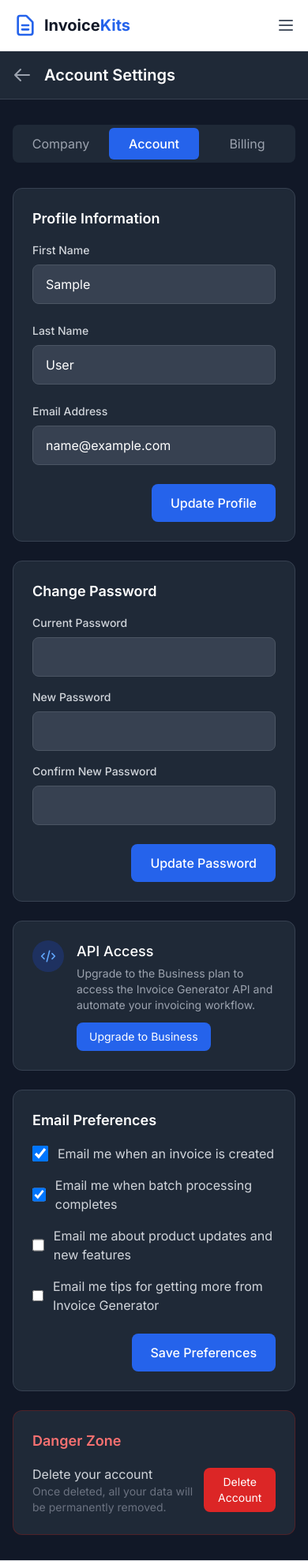
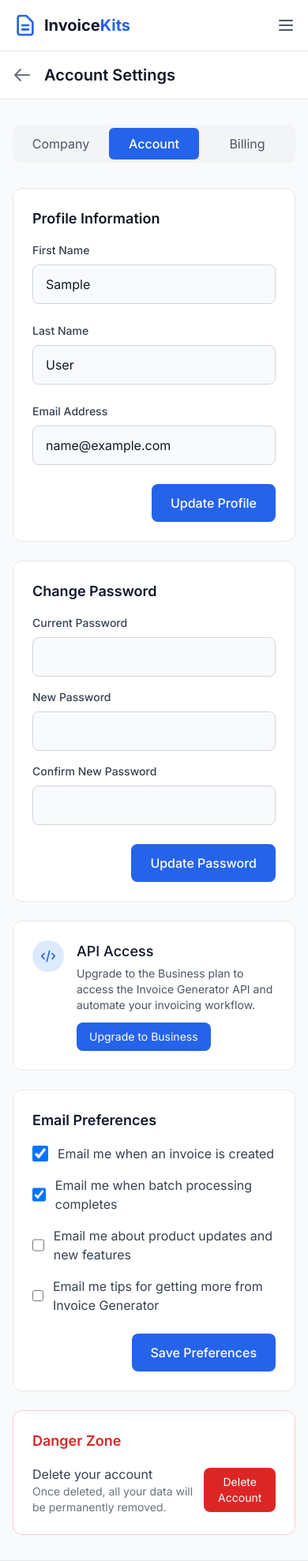
Before and after one commit to ryanpate/invoice-generator, a Django app: page /dashboard/settings/ in a window 390 px wide. Shown: the top 1977 px of the page at 79% size. Run offline with Django 4.2, Linux system fonts and the light colour scheme; the visitor is signed in with stand-in values (Sample User, id 1); parts of the project's set-up code (start-up, migrations or seed data) failed here and were passed over; some libraries are stand-ins or nearby versions.

Commit message:
Add responsive dark/light mode to settings pages
- Update company.html with responsive dark: classes
- Update account.html with responsive dark: classes
- Both pages now follow system/user theme preference
- Light backgrounds for light mode, dark backgrounds for dark mode

🤖 Generated with [Claude Code](https://claude.com/claude-code)

Co-Authored-By: Claude Opus 4.5 <noreply@anthropic.com>

```diff
--- a/templates/settings/account.html
+++ b/templates/settings/account.html
@@ -4,18 +4,18 @@
 {% block title %}Account Settings - InvoiceKits{% endblock %}
 
 {% block content %}
-<div class="min-h-screen bg-gray-900">
+<div class="min-h-screen bg-gray-50 dark:bg-gray-900 transition-colors duration-200">
     <!-- Header -->
-    <header class="bg-gray-800 border-b border-gray-700">
+    <header class="bg-white dark:bg-gray-800 border-b border-gray-200 dark:border-gray-700 transition-colors duration-200">
         <div class="max-w-7xl mx-auto px-4 sm:px-6 lg:px-8">
             <div class="flex justify-between items-center py-4">
                 <div class="flex items-center space-x-4">
-                    <a href="{% url 'accounts:dashboard' %}" class="text-gray-400 hover:text-white">
+                    <a href="{% url 'accounts:dashboard' %}" class="text-gray-500 dark:text-gray-400 hover:text-gray-900 dark:hover:text-white">
                         <svg class="w-6 h-6" fill="none" stroke="currentColor" viewBox="0 0 24 24">
                             <path stroke-linecap="round" stroke-linejoin="round" stroke-width="2" d="M10 19l-7-7m0 0l7-7m-7 7h18"></path>
                         </svg>
                     </a>
-                    <h1 class="text-xl font-semibold text-white">Account Settings</h1>
+                    <h1 class="text-xl font-semibold text-gray-900 dark:text-white">Account Settings</h1>
                 </div>
             </div>
         </div>
@@ -23,14 +23,14 @@
 
     <main class="max-w-4xl mx-auto px-4 sm:px-6 lg:px-8 py-8">
         <!-- Settings Navigation -->
-        <div class="flex space-x-1 mb-8 bg-gray-800 p-1 rounded-lg">
-            <a href="{% url 'companies:settings' %}" class="flex-1 py-2 px-4 text-center rounded-md text-gray-400 hover:text-white hover:bg-gray-700 transition">
+        <div class="flex space-x-1 mb-8 bg-gray-100 dark:bg-gray-800 p-1 rounded-lg transition-colors duration-200">
+            <a href="{% url 'companies:settings' %}" class="flex-1 py-2 px-4 text-center rounded-md text-gray-600 dark:text-gray-400 hover:text-gray-900 dark:hover:text-white hover:bg-gray-200 dark:hover:bg-gray-700 transition">
                 Company
             </a>
             <a href="{% url 'accounts:settings' %}" class="flex-1 py-2 px-4 text-center rounded-md bg-blue-600 text-white font-medium">
                 Account
             </a>
-            <a href="{% url 'billing:overview' %}" class="flex-1 py-2 px-4 text-center rounded-md text-gray-400 hover:text-white hover:bg-gray-700 transition">
+            <a href="{% url 'billing:overview' %}" class="flex-1 py-2 px-4 text-center rounded-md text-gray-600 dark:text-gray-400 hover:text-gray-900 dark:hover:text-white hover:bg-gray-200 dark:hover:bg-gray-700 transition">
                 Billing
             </a>
         </div>
@@ -38,23 +38,23 @@
         <!-- Profile Information -->
         <form method="POST" action="{% url 'accounts:update_profile' %}">
             {% csrf_token %}
-            <div class="bg-gray-800 rounded-xl border border-gray-700 p-6 mb-6">
-                <h2 class="text-lg font-semibold text-white mb-4">Profile Information</h2>
+            <div class="bg-white dark:bg-gray-800 rounded-xl border border-gray-200 dark:border-gray-700 p-6 mb-6 transition-colors duration-200">
+                <h2 class="text-lg font-semibold text-gray-900 dark:text-white mb-4">Profile Information</h2>
                 <div class="grid grid-cols-1 md:grid-cols-2 gap-6">
                     <div>
-                        <label class="block text-sm font-medium text-gray-300 mb-2">First Name</label>
+                        <label class="block text-sm font-medium text-gray-700 dark:text-gray-300 mb-2">First Name</label>
                         <input type="text" name="first_name" value="{{ user.first_name }}"
-                            class="w-full px-4 py-3 bg-gray-700 border border-gray-600 rounded-lg text-white focus:outline-none focus:ring-2 focus:ring-blue-500">
+                            class="w-full px-4 py-3 bg-gray-50 dark:bg-gray-700 border border-gray-300 dark:border-gray-600 rounded-lg text-gray-900 dark:text-white focus:outline-none focus:ring-2 focus:ring-blue-500 transition-colors">
                     </div>
                     <div>
-                        <label class="block text-sm font-medium text-gray-300 mb-2">Last Name</label>
+                        <label class="block text-sm font-medium text-gray-700 dark:text-gray-300 mb-2">Last Name</label>
                         <input type="text" name="last_name" value="{{ user.last_name }}"
-                            class="w-full px-4 py-3 bg-gray-700 border border-gray-600 rounded-lg text-white focus:outline-none focus:ring-2 focus:ring-blue-500">
+                            class="w-full px-4 py-3 bg-gray-50 dark:bg-gray-700 border border-gray-300 dark:border-gray-600 rounded-lg text-gray-900 dark:text-white focus:outline-none focus:ring-2 focus:ring-blue-500 transition-colors">
                     </div>
                     <div class="md:col-span-2">
-                        <label class="block text-sm font-medium text-gray-300 mb-2">Email Address</label>
+                        <label class="block text-sm font-medium text-gray-700 dark:text-gray-300 mb-2">Email Address</label>
                         <input type="email" name="email" value="{{ user.email }}"
-                            class="w-full px-4 py-3 bg-gray-700 border border-gray-600 rounded-lg text-white focus:outline-none focus:ring-2 focus:ring-blue-500">
+                            class="w-full px-4 py-3 bg-gray-50 dark:bg-gray-700 border border-gray-300 dark:border-gray-600 rounded-lg text-gray-900 dark:text-white focus:outline-none focus:ring-2 focus:ring-blue-500 transition-colors">
                     </div>
                 </div>
                 <div class="mt-6 flex justify-end">
@@ -68,23 +68,23 @@
         <!-- Change Password -->
         <form method="POST" action="{% url 'accounts:change_password' %}">
             {% csrf_token %}
-            <div class="bg-gray-800 rounded-xl border border-gray-700 p-6 mb-6">
-                <h2 class="text-lg font-semibold text-white mb-4">Change Password</h2>
+            <div class="bg-white dark:bg-gray-800 rounded-xl border border-gray-200 dark:border-gray-700 p-6 mb-6 transition-colors duration-200">
+                <h2 class="text-lg font-semibold text-gray-900 dark:text-white mb-4">Change Password</h2>
                 <div class="space-y-4">
                     <div>
-                        <label class="block text-sm font-medium text-gray-300 mb-2">Current Password</label>
+                        <label class="block text-sm font-medium text-gray-700 dark:text-gray-300 mb-2">Current Password</label>
                         <input type="password" name="current_password"
-                            class="w-full px-4 py-3 bg-gray-700 border border-gray-600 rounded-lg text-white focus:outline-none focus:ring-2 focus:ring-blue-500">
+                            class="w-full px-4 py-3 bg-gray-50 dark:bg-gray-700 border border-gray-300 dark:border-gray-600 rounded-lg text-gray-900 dark:text-white focus:outline-none focus:ring-2 focus:ring-blue-500 transition-colors">
                     </div>
                     <div>
-                        <label class="block text-sm font-medium text-gray-300 mb-2">New Password</label>
+                        <label class="block text-sm font-medium text-gray-700 dark:text-gray-300 mb-2">New Password</label>
                         <input type="password" name="new_password1"
-                            class="w-full px-4 py-3 bg-gray-700 border border-gray-600 rounded-lg text-white focus:outline-none focus:ring-2 focus:ring-blue-500">
+                            class="w-full px-4 py-3 bg-gray-50 dark:bg-gray-700 border border-gray-300 dark:border-gray-600 rounded-lg text-gray-900 dark:text-white focus:outline-none focus:ring-2 focus:ring-blue-500 transition-colors">
                     </div>
                     <div>
-                        <label class="block text-sm font-medium text-gray-300 mb-2">Confirm New Password</label>
+                        <label class="block text-sm font-medium text-gray-700 dark:text-gray-300 mb-2">Confirm New Password</label>
                         <input type="password" name="new_password2"
-                            class="w-full px-4 py-3 bg-gray-700 border border-gray-600 rounded-lg text-white focus:outline-none focus:ring-2 focus:ring-blue-500">
+                            class="w-full px-4 py-3 bg-gray-50 dark:bg-gray-700 border border-gray-300 dark:border-gray-600 rounded-lg text-gray-900 dark:text-white focus:outline-none focus:ring-2 focus:ring-blue-500 transition-colors">
                     </div>
                 </div>
                 <div class="mt-6 flex justify-end">
@@ -97,15 +97,15 @@
 
         <!-- API Key (for Business plan) -->
         {% if user.subscription_tier == 'business' or user.subscription_tier == 'enterprise' %}
-        <div class="bg-gray-800 rounded-xl border border-gray-700 p-6 mb-6">
-            <h2 class="text-lg font-semibold text-white mb-4">API Access</h2>
+        <div class="bg-white dark:bg-gray-800 rounded-xl border border-gray-200 dark:border-gray-700 p-6 mb-6 transition-colors duration-200">
+            <h2 class="text-lg font-semibold text-gray-900 dark:text-white mb-4">API Access</h2>
             <div class="space-y-4">
                 <div>
-                    <label class="block text-sm font-medium text-gray-300 mb-2">API Key</label>
+                    <label class="block text-sm font-medium text-gray-700 dark:text-gray-300 mb-2">API Key</label>
                     <div class="flex space-x-3">
                         <input type="text" value="{{ user.api_key|default:'Click Generate to create API key' }}" readonly id="apiKey"
-                            class="flex-1 px-4 py-3 bg-gray-700 border border-gray-600 rounded-lg text-gray-400 font-mono text-sm">
-                        <button type="button" onclick="copyApiKey()" class="px-4 py-3 bg-gray-700 text-white rounded-lg hover:bg-gray-600 transition">
+                            class="flex-1 px-4 py-3 bg-gray-50 dark:bg-gray-700 border border-gray-300 dark:border-gray-600 rounded-lg text-gray-500 dark:text-gray-400 font-mono text-sm">
+                        <button type="button" onclick="copyApiKey()" class="px-4 py-3 bg-gray-100 dark:bg-gray-700 text-gray-700 dark:text-white rounded-lg hover:bg-gray-200 dark:hover:bg-gray-600 transition">
                             <svg class="w-5 h-5" fill="none" stroke="currentColor" viewBox="0 0 24 24">
                                 <path stroke-linecap="round" stroke-linejoin="round" stroke-width="2" d="M8 16H6a2 2 0 01-2-2V6a2 2 0 012-2h8a2 2 0 012 2v2m-6 12h8a2 2 0 002-2v-8a2 2 0 00-2-2h-8a2 2 0 00-2 2v8a2 2 0 002 2z"></path>
                             </svg>
@@ -113,10 +113,10 @@
                     </div>
                     <p class="text-sm text-gray-500 mt-2">Use this key in the X-API-Key header for API requests</p>
                 </div>
-                <div class="flex items-center justify-between pt-4 border-t border-gray-700">
+                <div class="flex items-center justify-between pt-4 border-t border-gray-200 dark:border-gray-700">
                     <div>
-                        <p class="text-sm text-gray-300">API Calls This Month</p>
-                        <p class="text-2xl font-bold text-white">{{ user.api_calls_this_month }} <span class="text-sm font-normal text-gray-500">/ 1,000</span></p>
+                        <p class="text-sm text-gray-700 dark:text-gray-300">API Calls This Month</p>
+                        <p class="text-2xl font-bold text-gray-900 dark:text-white">{{ user.api_calls_this_month }} <span class="text-sm font-normal text-gray-500">/ 1,000</span></p>
                     </div>
                     <form method="POST" action="{% url 'accounts:regenerate_api_key' %}">
                         {% csrf_token %}
@@ -128,18 +128,18 @@
             </div>
         </div>
         {% else %}
-        <div class="bg-gray-800 rounded-xl border border-gray-700 p-6 mb-6">
+        <div class="bg-white dark:bg-gray-800 rounded-xl border border-gray-200 dark:border-gray-700 p-6 mb-6 transition-colors duration-200">
             <div class="flex items-start space-x-4">
                 <div class="flex-shrink-0">
-                    <div class="w-10 h-10 bg-blue-900/50 rounded-full flex items-center justify-center">
-                        <svg class="w-5 h-5 text-blue-400" fill="none" stroke="currentColor" viewBox="0 0 24 24">
+                    <div class="w-10 h-10 bg-blue-100 dark:bg-blue-900/50 rounded-full flex items-center justify-center">
+                        <svg class="w-5 h-5 text-blue-600 dark:text-blue-400" fill="none" stroke="currentColor" viewBox="0 0 24 24">
                             <path stroke-linecap="round" stroke-linejoin="round" stroke-width="2" d="M10 20l4-16m4 4l4 4-4 4M6 16l-4-4 4-4"></path>
                         </svg>
                     </div>
                 </div>
                 <div class="flex-1">
-                    <h3 class="text-lg font-medium text-white">API Access</h3>
-                    <p class="text-gray-400 text-sm mt-1">Upgrade to the Business plan to access the Invoice Generator API and automate your invoicing workflow.</p>
+                    <h3 class="text-lg font-medium text-gray-900 dark:text-white">API Access</h3>
+                    <p class="text-gray-600 dark:text-gray-400 text-sm mt-1">Upgrade to the Business plan to access the Invoice Generator API and automate your invoicing workflow.</p>
                     <a href="{% url 'billing:plans' %}" class="inline-block mt-3 px-4 py-2 bg-blue-600 text-white rounded-lg hover:bg-blue-700 transition text-sm">
                         Upgrade to Business
                     </a>
@@ -151,28 +151,28 @@
         <!-- Email Preferences -->
         <form method="POST" action="{% url 'accounts:update_preferences' %}">
             {% csrf_token %}
-            <div class="bg-gray-800 rounded-xl border border-gray-700 p-6 mb-6">
-                <h2 class="text-lg font-semibold text-white mb-4">Email Preferences</h2>
+            <div class="bg-white dark:bg-gray-800 rounded-xl border border-gray-200 dark:border-gray-700 p-6 mb-6 transition-colors duration-200">
+                <h2 class="text-lg font-semibold text-gray-900 dark:text-white mb-4">Email Preferences</h2>
                 <div class="space-y-4">
                     <label class="flex items-center space-x-3 cursor-pointer">
                         <input type="checkbox" name="email_invoice_created" checked
-                            class="w-5 h-5 rounded bg-gray-700 border-gray-600 text-blue-600 focus:ring-blue-500">
-                        <span class="text-gray-300">Email me when an invoice is created</span>
+                            class="w-5 h-5 rounded bg-gray-100 dark:bg-gray-700 border-gray-300 dark:border-gray-600 text-blue-600 focus:ring-blue-500">
+                        <span class="text-gray-700 dark:text-gray-300">Email me when an invoice is created</span>
                     </label>
                     <label class="flex items-center space-x-3 cursor-pointer">
                         <input type="checkbox" name="email_batch_complete" checked
-                            class="w-5 h-5 rounded bg-gray-700 border-gray-600 text-blue-600 focus:ring-blue-500">
-                        <span class="text-gray-300">Email me when batch processing completes</span>
+                            class="w-5 h-5 rounded bg-gray-100 dark:bg-gray-700 border-gray-300 dark:border-gray-600 text-blue-600 focus:ring-blue-500">
+                        <span class="text-gray-700 dark:text-gray-300">Email me when batch processing completes</span>
                     </label>
                     <label class="flex items-center space-x-3 cursor-pointer">
                         <input type="checkbox" name="email_product_updates"
-                            class="w-5 h-5 rounded bg-gray-700 border-gray-600 text-blue-600 focus:ring-blue-500">
-                        <span class="text-gray-300">Email me about product updates and new features</span>
+                            class="w-5 h-5 rounded bg-gray-100 dark:bg-gray-700 border-gray-300 dark:border-gray-600 text-blue-600 focus:ring-blue-500">
+                        <span class="text-gray-700 dark:text-gray-300">Email me about product updates and new features</span>
                     </label>
                     <label class="flex items-center space-x-3 cursor-pointer">
                         <input type="checkbox" name="email_tips"
-                            class="w-5 h-5 rounded bg-gray-700 border-gray-600 text-blue-600 focus:ring-blue-500">
-                        <span class="text-gray-300">Email me tips for getting more from Invoice Generator</span>
+                            class="w-5 h-5 rounded bg-gray-100 dark:bg-gray-700 border-gray-300 dark:border-gray-600 text-blue-600 focus:ring-blue-500">
+                        <span class="text-gray-700 dark:text-gray-300">Email me tips for getting more from Invoice Generator</span>
                     </label>
                 </div>
                 <div class="mt-6 flex justify-end">
@@ -184,11 +184,11 @@
         </form>
 
         <!-- Danger Zone -->
-        <div class="bg-gray-800 rounded-xl border border-red-900/50 p-6">
-            <h2 class="text-lg font-semibold text-red-400 mb-4">Danger Zone</h2>
+        <div class="bg-white dark:bg-gray-800 rounded-xl border border-red-200 dark:border-red-900/50 p-6 transition-colors duration-200">
+            <h2 class="text-lg font-semibold text-red-600 dark:text-red-400 mb-4">Danger Zone</h2>
             <div class="flex items-center justify-between">
                 <div>
-                    <p class="text-gray-300">Delete your account</p>
+                    <p class="text-gray-700 dark:text-gray-300">Delete your account</p>
                     <p class="text-sm text-gray-500">Once deleted, all your data will be permanently removed.</p>
                 </div>
                 <button type="button" onclick="confirmDelete()" class="px-4 py-2 bg-red-600 text-white rounded-lg hover:bg-red-700 transition text-sm">
```
Also changed, not shown: templates/settings/company.html (+36 -36 lines).
